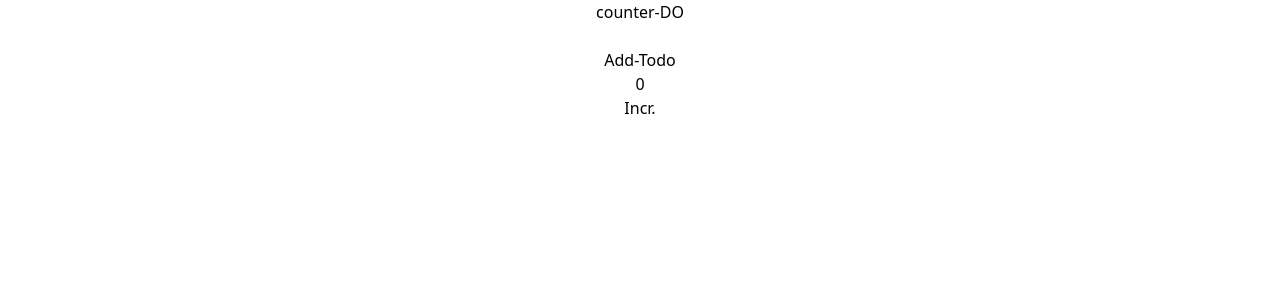
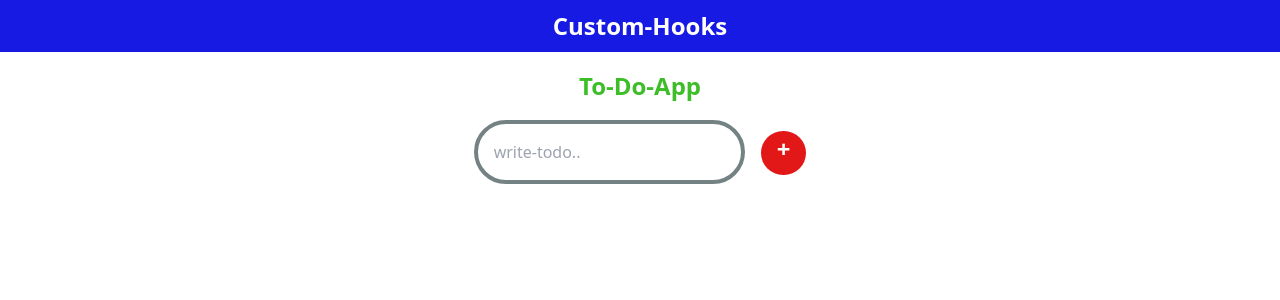
Before and after one commit to TECH992/training, a React (Create React App) app: page / in a window 1280 px wide. Shown: the top 300 px of the page. Built offline with nearby package versions, Linux system fonts and the light colour scheme; the HTML template or start-up script is replaced by a standard one.

Commit message:
custom hooks

```diff
--- a/src/App.js
+++ b/src/App.js
@@ -1,4 +1,6 @@
 import "./App.css";
+//import Counter from "./Components/React-Hooks/CustomHooks/Counter";
+import Todo from "./Components/React-Hooks/CustomHooks/Todo";
 //import { HooksRef2 } from "./Components/React-Hooks/HooksRef/HooksRef2";
 //import HooksCallback  from "./Components/React-Hooks/HooksCallback/HooksCallback";
 //import { MultipleState } from "./Components/React-Hooks/HooksReducer/MultipleState";
@@ -7,7 +9,7 @@ import "./App.css";
 // import Mount from "./Components/LifeCycleMethod/Mount";
 // import { HooksEffect } from "./Components/React-Hooks/HooksEffect";
 //import HooksReducer from "./Components/React-Hooks/HooksReducer/HooksReducer"
- import StateProps from "./Components/Parent/StateProps"
+//import StateProps from "./Components/Parent/StateProps"
 //import Update from "./Components/LifeCycleMethod/Update";
 //import React, {createContext } from "react"
 //import { HooksRef } from "./Components/React-Hooks/HooksRef/HooksRef";
@@ -16,6 +18,7 @@ import "./App.css";
 //import { HooksRef3 } from "./Components/React-Hooks/HooksRef/HooksRef3";
 //import { HooksContext } from "./Components/React-Hooks/HooksContext/HooksContext";
 //import HooksRef1 from "./Components/React-Hooks/HooksRef/HooksRef1";
+
 //import {firstName,lastName} from "./Context"
 // import jsonData from "./data.json"
 // const user = createContext()
@@ -29,7 +32,7 @@ function App() {
     <div className="App">
       {/* <HooksEffect/> */}
       {/* <HooksReducer/> */}
-      <StateProps/>
+      {/* <StateProps/> */}
       {/* <Mount/> */}
       {/* <Unmount/> */}
       {/* <Update/> */}
@@ -43,9 +46,11 @@ function App() {
       </user.Provider> */}
       {/* <HooksRef1/> */}
       {/* <HooksRef/> */}
-     {/* <HooksRef2/> */}
+      {/* <HooksRef2/> */}
       {/* <HooksRef3 /> */}
       {/* <HooksRef4/> */}
+      {/* <Counter /> */}
+      <Todo/>
     </div>
   );
 }
--- a/src/Components/React-Hooks/HooksCallback/HooksCallback.js
+++ b/src/Components/React-Hooks/HooksCallback/HooksCallback.js
@@ -26,7 +26,7 @@ const HooksCallback = (props) => {
                     setState(!state);
           };
 
-          const dataDelete=()=>{
+          const dataDelete = () => {
                     alert("hi")
           }
           return (
@@ -47,7 +47,7 @@ const HooksCallback = (props) => {
                                         <div>
                                                   <h2 className='text-[24px] text-[#3DBE29] py-4 font-sans font-bold'>To-Do-App</h2>
                                                   <button onClick={statehanddler} className='border-[4px] rounded-[50%] border-[#120E43] p-4 text-[24px] text-[#FFFFFF] font-bold bg-[#02B290] hover:bg-[#EDC126]'>Parent-render</button>
-                                                  <Child inputData={handleChange} addData={handleAddData} data={add } valueDelete={dataDelete}/>
+                                                  <Child inputData={handleChange} addData={handleAddData} data={add} valueDelete={dataDelete} />
                                         </div>
 
                               </div>
--- /dev/null
+++ b/src/Components/React-Hooks/customHooks/Counter.js
@@ -0,0 +1,20 @@
+import React from 'react'
+import useIncrement from './useIncrement'
+const Counter = () => {
+      let counter = useIncrement(0)
+      return (
+            <div>
+                  <h1 className="text-[#fff] text-[24px] font-bold bg-[#171ae2] py-2">Custom-Hooks</h1>
+                  <div className='pt-10'>
+                        <h1 className="text-[#171ae2] text-[24px] font-bold  py-2">Counter App</h1>
+                        <h2 className="text-[#000] text-[24px] font-bold">{counter.count}</h2>
+                        <button type="" className="text-[#fff] text-[24px] font-bold rounded-[200px] bg-[#E21717] px-4 pb-2" onClick={counter.increment}>+</button>
+                        <button type="" className="text-[#fff] text-[24px] font-bold rounded-[200px] bg-[#E21717] px-4 pb-2" onClick={counter.decrement}>-</button>
+                        <button type="" className="text-[#fff] text-[24px] font-bold rounded-[200px] bg-[#E21717] px-4 pb-2" onClick={counter.reset}>reset</button>
+                  </div>
+            </div>
+
+      )
+}
+
+export default Counter
--- /dev/null
+++ b/src/Components/React-Hooks/customHooks/Todo.js
@@ -0,0 +1,19 @@
+import React from 'react'
+import { useTodo } from './useTodo'
+
+const Todo = () => {
+ const AddDataInTodo= useTodo()
+ console.log(AddDataInTodo.add)
+  return (
+    <div>
+      <h1 className="text-[#fff] text-[24px] font-bold bg-[#171ae2] py-2">Custom-Hooks</h1>
+    <div>
+      <h2 className='text-[24px] text-[#3DBE29] py-4 font-sans font-bold'>To-Do-App</h2>
+      <input className='border-[4px] border-[#758283] py-4 px-4 outline-none rounded-[50px]' placeholder="write-todo.." onChange={AddDataInTodo.inputChange} />
+      <button type="" className="text-[#fff] text-[24px] font-bold rounded-[200px] bg-[#E21717] ml-4 px-4 pb-2" onClick={AddDataInTodo.addData}>+</button>
+    </div>
+    </div>
+  )
+}
+
+export default Todo
--- a/src/Components/React-Hooks/customHooks/customHooks.js
+++ b/src/Components/React-Hooks/customHooks/customHooks.js
@@ -0,0 +1,12 @@
+import React from 'react'
+
+
+const customHooks = () => {
+          return (
+                    <div>
+
+                    </div>
+          )
+}
+
+export default customHooks
--- /dev/null
+++ b/src/Components/React-Hooks/customHooks/useIncrement.js
@@ -0,0 +1,26 @@
+import { useState } from 'react';
+
+function useIncrement(initialValue = 0) {
+  const [count, setCount] = useState(initialValue);
+
+  const increment = () => {
+    setCount(count + 1);
+  };
+
+  const decrement = () => {
+    setCount(count - 1);
+  };
+
+  const reset = () => {
+    setCount(initialValue);
+  };
+
+  return {
+    count,
+    increment,
+    decrement,
+    reset,
+  };
+}
+
+export default useIncrement;
--- /dev/null
+++ b/src/Components/React-Hooks/customHooks/useTodo.js
@@ -0,0 +1,23 @@
+import { useState } from 'react'
+
+export const useTodo = () => {
+          const [input, setInput] = useState()
+          const [add,setAdd]=useState([])
+
+      const inputChange = (e) => {
+
+                setInput(e.target.value)
+          }
+          const addData = () => {
+                    setAdd((prev) => {
+                       return[...prev,input]
+                 })
+          }
+
+          return {
+            inputChange,
+            addData,
+            add
+          };
+
+}
```
